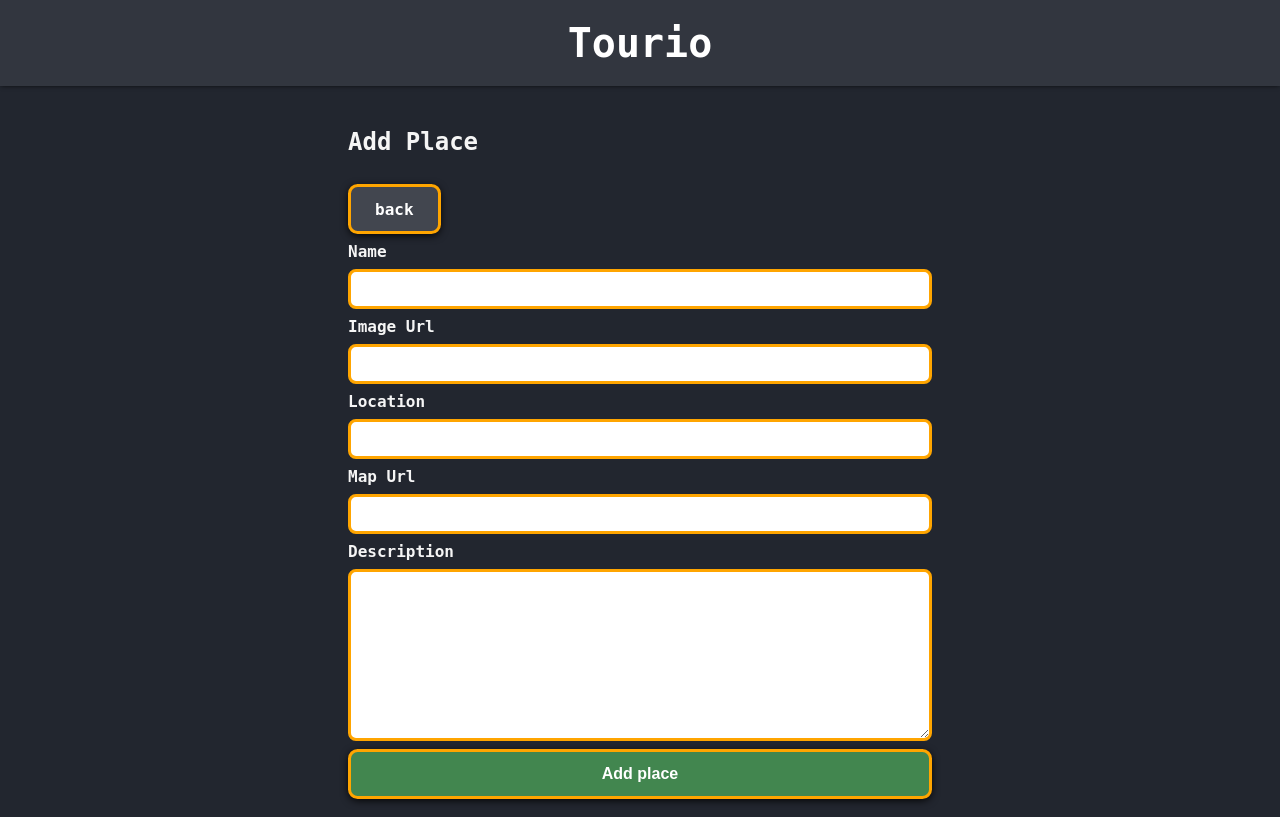
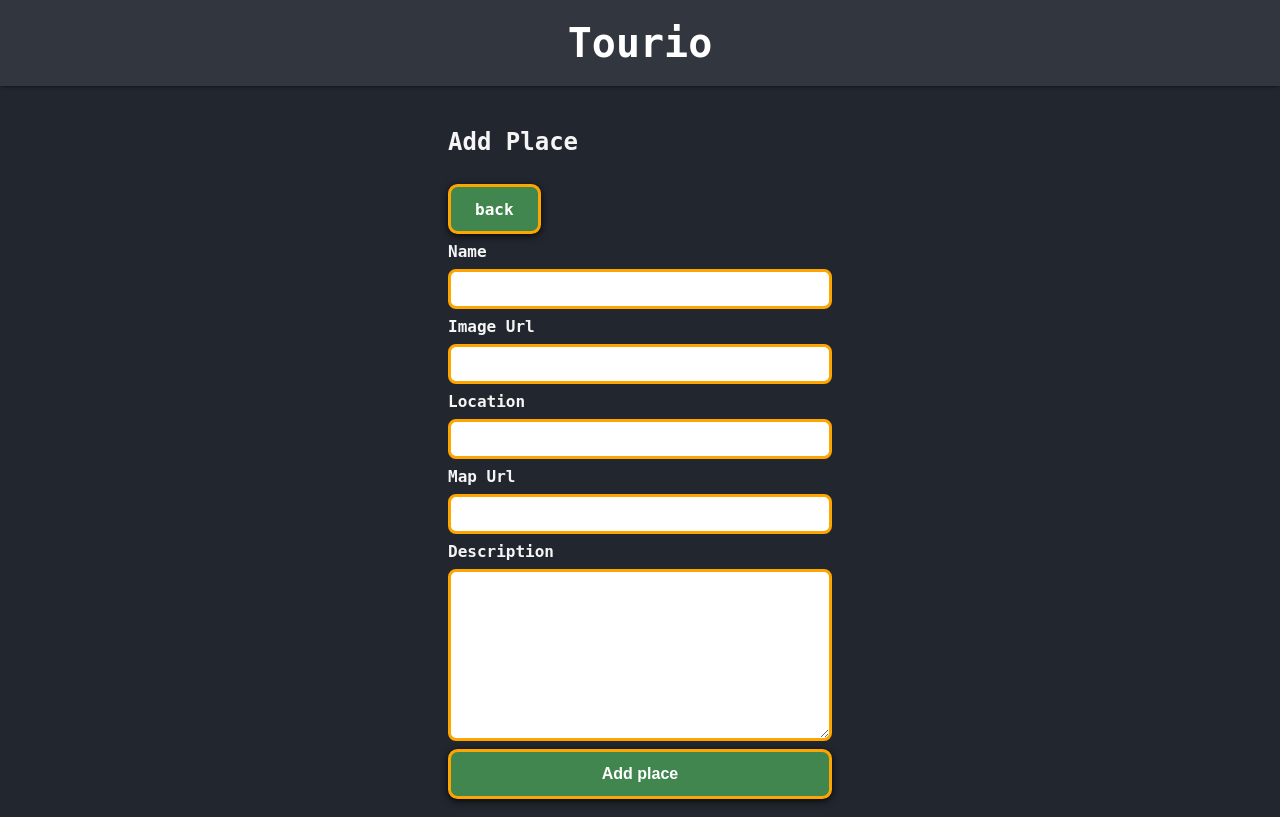
Before and after one commit to marte1337/tourio-app, a Next.js app: page /create in a window 1280 px wide. Built offline with nearby package versions, Linux system fonts and the light colour scheme.

Commit message:
add styles 2

```diff
--- a/components/Form.js
+++ b/components/Form.js
@@ -77,7 +77,7 @@ export default function Form({ onSubmit, formName, defaultData }) {
         defaultValue={defaultData?.description}
         required
       ></Textarea>
-      <StyledButton type="submit" onClick={() => router.push("/")}>
+      <StyledButton type="submit">
         {defaultData ? "Update place" : "Add place"}
       </StyledButton>
     </FormContainer>
--- a/components/Layout.js
+++ b/components/Layout.js
@@ -8,7 +8,7 @@ const Main = styled.main`
   margin-top: 5rem;
   padding: 0.5rem;
   position: relative;
-  min-width: 600px;
+  min-width: 400px;
   max-width: 800px;
 `;
 
@@ -16,7 +16,7 @@ export default function Layout({ children }) {
   return (
     <>
       <Head>
-        <title>Tourio</title>
+        <title>Tourio®</title>
       </Head>
       <TitleBar />
       <Main>{children}</Main>
--- a/components/StyledLink.js
+++ b/components/StyledLink.js
@@ -1,7 +1,7 @@
 import styled, { css } from "styled-components";
 
 export const StyledLink = styled.a`
-  background-color: #42464f;
+  background-color: #42864f;
   border: 3px solid orange;
   padding: 0.8rem 1.5rem;
   border-radius: 0.6rem;
@@ -22,6 +22,6 @@ export const StyledLink = styled.a`
     css`
       text-align: center;
       background-color: white;
-      border: 3px solid lightsalmon;
+      border: 3px solid orange;
     `}
 `;
--- a/pages/create.js
+++ b/pages/create.js
@@ -29,9 +29,11 @@ export default function CreatePlacePage() {
     const formData = new FormData(event.target);
     const placeData = Object.fromEntries(formData);
 
-    console.log(placeData);
+    // console.log(placeData);
 
     trigger(placeData);
+
+    router.push("/");
   }
 
   return (
--- a/pages/places/[id]/index.js
+++ b/pages/places/[id]/index.js
@@ -83,7 +83,7 @@ const ButtonContainer = styled.section`
 
 const StyledLocationLink = styled(StyledLink)`
   text-align: center;
-  background-color: #42464f;
+  background-color: #42864f;
   color: whitesmoke;
-  border: 3px solid lightsalmon;
+  border: 3px solid orange;
 `;
--- a/styles.js
+++ b/styles.js
@@ -5,9 +5,6 @@ export default createGlobalStyle`
   *::before,
   *::after {
     box-sizing: border-box;
-
-
-
   }
 
   body {
@@ -18,7 +15,6 @@ export default createGlobalStyle`
     display: flex;
     justify-content: center;
     font-family: 'monospace','Roboto', sans-serif;
-
   }
 
   Article {
```
Also changed, not shown: components/Card.js (+5 -2 lines).
